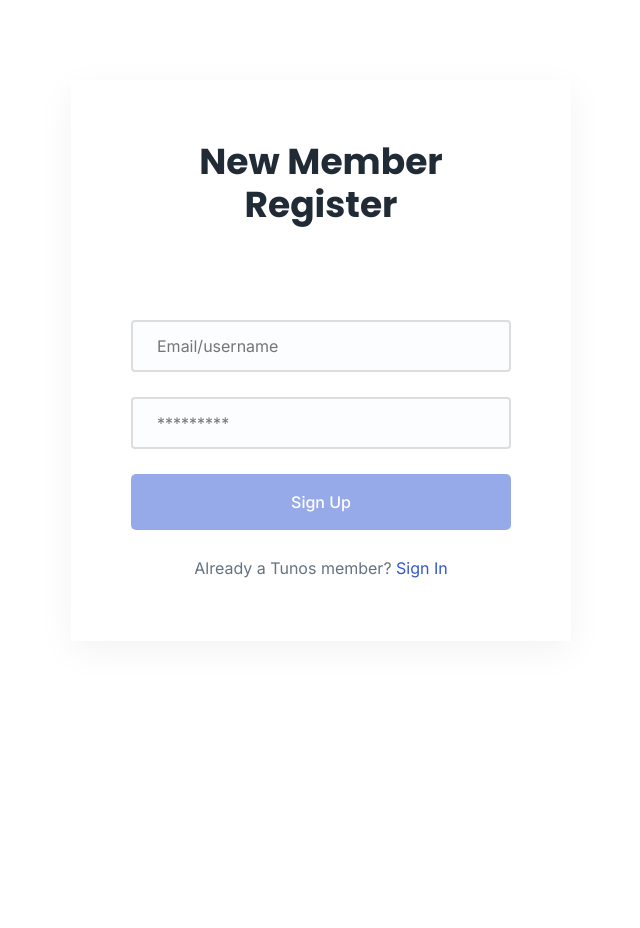
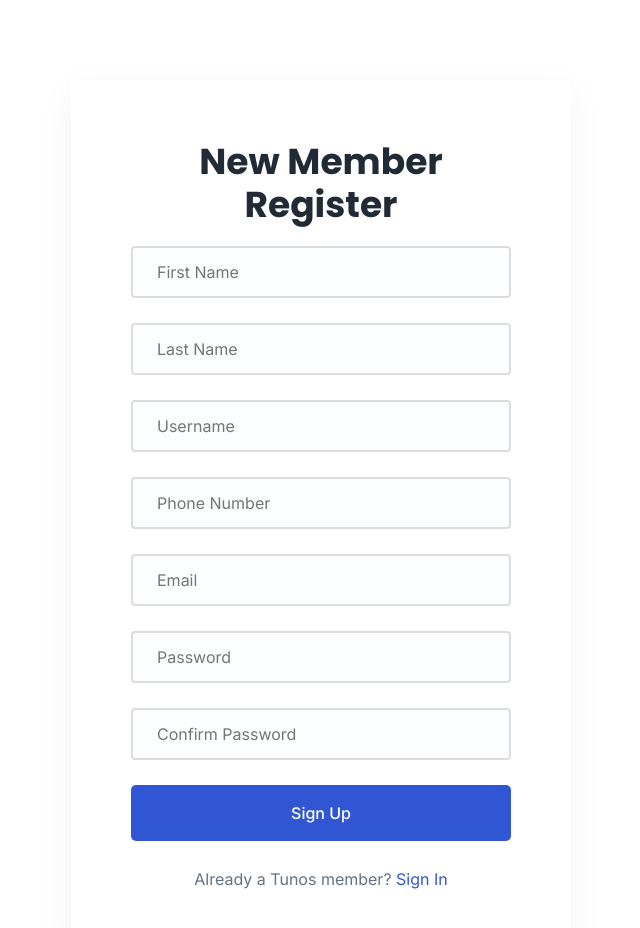
Before and after one commit to husnain461/tunos-frontend, an Angular app: page /register in a window 1280 px wide. Shown: the top 928 px of the page, without its empty margins (319-959 px from the left). Before the commit the page ends 800 px from the top, so only its background shows below. Built offline with nearby package versions, Linux system fonts and the light colour scheme.

Commit message:
Integrated registeration flow

```diff
--- a/angular.json
+++ b/angular.json
@@ -30,7 +30,8 @@
               "src/assets"
             ],
             "styles": [
-              "src/styles.css"
+              "src/styles.css",
+              "node_modules/ngx-toastr/toastr.css"
             ],
             "scripts": []
           },
--- a/package.json
+++ b/package.json
@@ -11,7 +11,7 @@
   },
   "private": true,
   "dependencies": {
-    "@angular/animations": "~13.0.0",
+    "@angular/animations": "^13.0.2",
     "@angular/cli": "~13.0.2",
     "@angular/common": "~13.0.0",
     "@angular/compiler": "~13.0.0",
@@ -22,6 +22,7 @@
     "@angular/platform-browser-dynamic": "~13.0.0",
     "@angular/router": "~13.0.0",
     "express": "^4.17.1",
+    "ngx-toastr": "^14.2.1",
     "nodemon": "^2.0.15",
     "path": "^0.12.7",
     "rxjs": "~7.4.0",
--- a/src/app/app.module.ts
+++ b/src/app/app.module.ts
@@ -1,5 +1,8 @@
 import { NgModule } from '@angular/core';
 import { BrowserModule } from '@angular/platform-browser';
+
+import { ToastrModule } from 'ngx-toastr';
+import { BrowserAnimationsModule } from "@angular/platform-browser/animations";
 
 import { AppComponent } from './app.component';
 import { ServicesComponent } from './services/services.component';
@@ -37,9 +40,13 @@ import { HttpClientModule } from '@angular/common/http';
     ],
     imports: [
         BrowserModule,
+        BrowserAnimationsModule,
         AppRoutingModule,
         FormsModule,
-        HttpClientModule
+        HttpClientModule,
+        ToastrModule.forRoot({
+            positionClass: 'toast-bottom-right'
+        })
     ],
     providers: [
         AuthService
--- a/src/app/auth/auth.service.ts
+++ b/src/app/auth/auth.service.ts
@@ -1,5 +1,5 @@
 import { Injectable } from "@angular/core";
-import { HttpClient } from "@angular/common/http"
+import { HttpClient, HttpHeaders } from "@angular/common/http"
 import { Subject } from "rxjs";
 import { tap } from "rxjs/operators";
 
@@ -22,29 +22,38 @@ export class AuthService {
                 password: password
             }
         ).pipe(
-            tap((userResponse: any) => {
-                this.emitLoggedInUser(userResponse);
+            tap((response: any) => {
+                this.emitLoggedInUser(response.userInfo);
             })
         )
     }
 
-    signUp(name: string, email: string, password: string) {
+    register(firstName: string, lastName: string, username: string, email: string, password: string, phoneNumber: string) {
         return this.httpClient.post(
-            environment.BASE_URL + "/auth/signUp",
+            environment.BASE_URL + "/auth/register",
             {
-                name: name,
+                first_name: firstName,
+                last_name: lastName,
+                username: username,
+                phone_number: phoneNumber,
                 email: email,
                 password: password
             }
         ).pipe(
-            tap((userResponse: any) => {
-                this.emitLoggedInUser(userResponse);
+            tap((response: any) => {
+                this.emitLoggedInUser(response.userInfo);
             })
         )
     }
 
     private emitLoggedInUser(userInfo: any) {
-        const user = new User(userInfo.name, userInfo.email, userInfo.apiKey);
-        this.user.next(user);
+        //TODO save into local db
+        const userResponse = new User(
+            userInfo.username, userInfo.first_name,
+            userInfo.last_name, userInfo.phone_number,
+            userInfo.email, userInfo.authToken
+        );
+
+        this.user.next(userResponse);
     }
 }
--- a/src/app/auth/login/login.component.ts
+++ b/src/app/auth/login/login.component.ts
@@ -17,13 +17,13 @@ export class LoginComponent implements OnInit {
     }
 
     getLogin() {
-        console.log(this.credentials.email);
-        console.log("CCC");
-        console.log(this.credentials.password);
-        this.authService.login(this.credentials.email, this.credentials.password).subscribe(successLogin => {
-            this.router.navigateByUrl("/");
-            console.log("HERE");
-        })
+        this.authService
+            .login(this.credentials.email, this.credentials.password)
+            .subscribe(successLogin => {
+                this.router.navigateByUrl("/");
+            }, (error) => {
+                console.log(error);
+            })
     }
 
 }
--- a/src/app/auth/register/register.component.html
+++ b/src/app/auth/register/register.component.html
@@ -4,19 +4,31 @@
         <div class="row">
             <div class="col-lg-12">
                 <div class="ud-login-wrapper">
-                    <h2>New Member Register</h2>
-                    <div class="ud-login-logo">
-                        <img src="assets/images/logo.svg" alt="logo" />
-                    </div>
-                    <form class="ud-login-form" (ngSubmit)="getRegister()" #registerForm="ngForm">
+                    <h2 class="mb-20">New Member Register</h2>
+                    <form class="ud-login-form" (ngSubmit)="getRegister(registerForm)" #registerForm="ngForm">
                         <div class="ud-form-group">
-                            <input type="email" name="email" ngModel placeholder="Email/username" required />
+                            <input type="text" name="firstName" ngModel placeholder="First Name" required />
                         </div>
                         <div class="ud-form-group">
-                            <input type="password" name="password" ngModel placeholder="*********" required />
+                            <input type="text" name="lastName" ngModel placeholder="Last Name" required />
                         </div>
                         <div class="ud-form-group">
-                            <button type="submit" [disabled]="!registerForm.valid" class="ud-main-btn w-100">Sign Up</button>
+                            <input type="text" name="username" ngModel placeholder="Username" required />
+                        </div>
+                        <div class="ud-form-group">
+                            <input type="number" name="phoneNumber" ngModel placeholder="Phone Number" required />
+                        </div>
+                        <div class="ud-form-group">
+                            <input type="email" name="email" ngModel placeholder="Email" required />
+                        </div>
+                        <div class="ud-form-group">
+                            <input type="password" name="password" ngModel placeholder="Password" required />
+                        </div>
+                        <div class="ud-form-group">
+                            <input type="password" name="confirmedPassword" ngModel placeholder="Confirm Password" required />
+                        </div>
+                        <div class="ud-form-group">
+                            <button type="submit" class="ud-main-btn w-100">Sign Up</button>
                         </div>
                     </form>
                     <!-- <div class="ud-socials-connect">
--- a/src/app/auth/register/register.component.ts
+++ b/src/app/auth/register/register.component.ts
@@ -1,4 +1,10 @@
-import { Component, OnInit } from '@angular/core';
+import { Component, OnInit, ViewChild } from '@angular/core';
+import { NgForm } from "@angular/forms";
+import { ToastrService } from 'ngx-toastr';
+import { Router } from "@angular/router";
+
+import { AuthService } from '../auth.service';
+import { User } from '../user.model';
 
 @Component({
     selector: 'app-register',
@@ -7,11 +13,33 @@ import { Component, OnInit } from '@angular/core';
 })
 export class RegisterComponent implements OnInit {
 
-    constructor() { }
+    @ViewChild("registerForm", { static: false }) registerForm: NgForm;
+
+    constructor(
+        private authService: AuthService,
+        private toastService: ToastrService,
+        private router: Router) {
+
+    }
 
     ngOnInit(): void { }
 
-    getRegister() {
-
+    getRegister(form: NgForm) {
+        const formValues = form.value;
+        this.authService
+            .register(
+                formValues.firstName,
+                formValues.lastName,
+                formValues.username,
+                formValues.email,
+                formValues.password,
+                formValues.phoneNumber
+            )
+            .subscribe(response => {
+                this.toastService.success(response.msg);
+                this.router.navigateByUrl("/landing");
+            }, (errorObj => {
+                this.toastService.error(errorObj.error.msg)
+            }))
     }
 }
--- a/src/app/auth/user.model.ts
+++ b/src/app/auth/user.model.ts
@@ -1,6 +1,9 @@
 export class User {
     constructor(
-        public name: string,
+        public username: string,
+        public firstName: string,
+        public lastName: string,
+        public phoneNumber: string,
         public email: string,
         private apiKey: string,
     ) {}
--- a/src/environments/environment.prod.ts
+++ b/src/environments/environment.prod.ts
@@ -1,4 +1,5 @@
 export const environment = {
   production: true,
-  BASE_URL: "https://tunos-bkn.herokuapp.com"
+//   BASE_URL: "https://tunos-bkn.herokuapp.com"
+  BASE_URL: "http://localhost:3000"
 };
--- a/src/environments/environment.ts
+++ b/src/environments/environment.ts
@@ -4,7 +4,8 @@
 
 export const environment = {
     production: false,
-    BASE_URL: "https://tunos-bkn.herokuapp.com"
+    // BASE_URL: "https://tunos-bkn.herokuapp.com"
+    BASE_URL: "http://localhost:3000"
 };
 
 /*
--- a/tsconfig.json
+++ b/tsconfig.json
@@ -27,6 +27,7 @@
     "enableI18nLegacyMessageIdFormat": false,
     "strictInjectionParameters": true,
     "strictInputAccessModifiers": true,
-    "strictTemplates": true
+    "strictTemplates": true,
+    "strictPropertyInitialization": false
   }
 }
```
Also changed, not shown: 1 other file (tests, documents, lock files or other folders).
